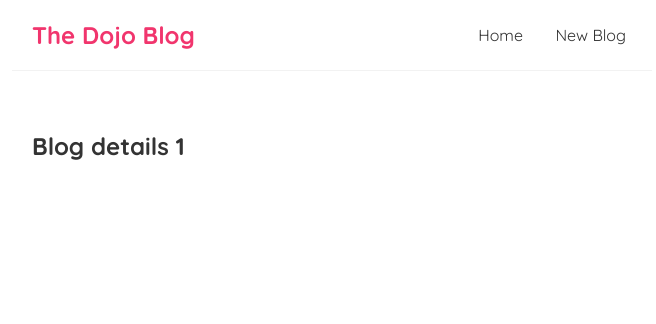
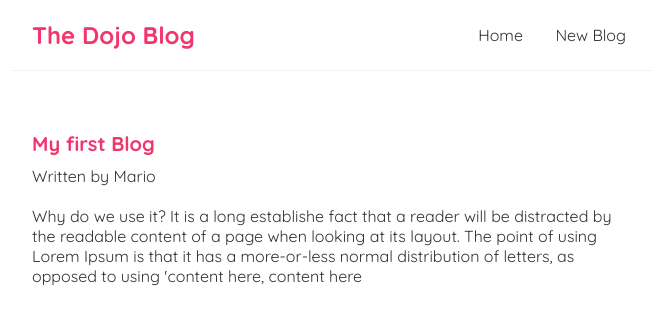
Before and after one commit to eine3131/fullreact_l1andsoon, a React (Create React App) app: page /blogs/1 in a window 1280 px wide. Shown: the top 324 px of the page, without its empty margins (308-964 px from the left). Built offline with nearby package versions, Linux system fonts and the light colour scheme; data requests are answered from the project's data file; the HTML template or start-up script is replaced by a standard one.

Commit message:
Reusing Custom Hooks + css added

```diff
--- a/src/BlogDetails.js
+++ b/src/BlogDetails.js
@@ -1,11 +1,21 @@
 import React from 'react';
 import { useParams } from "react-router-dom";
+import  useFetch  from './useFetch';
 
 const BlogDetails = () => {
     const { id } = useParams();
+    const { data: blog, error, isPending } = useFetch('http://localhost:8000/blogs/' + id);
     return (
         <div className="blog-details">
-            <h2> Blog details {id} </h2>
+            {isPending && <div>Loading...</div>}
+            {error && <div> {error} </div>}
+            {blog && (
+                <article>
+                    <h2>{blog.title}</h2>
+                    <p>Written by {blog.author}</p>
+                    <div>{blog.body}</div>
+                </article>
+            )}
         </div>
     );
 }
--- a/src/index.css
+++ b/src/index.css
@@ -52,3 +52,21 @@
 .blog-preview a{
   text-decoration:none;
 }
+
+/* blog details page */
+.blog-details h2 {
+  font-size: 20px;
+  color: #f1356d;
+  margin-bottom: 10px;
+}
+.blog-details div {
+  margin: 20px 0;
+}
+/* .blog-details button {
+  background: #f1356d;
+  color: #fff;
+  border: 0;
+  padding: 8px;
+  border-radius: 8px;
+  cursor: pointer;
+} */
```
